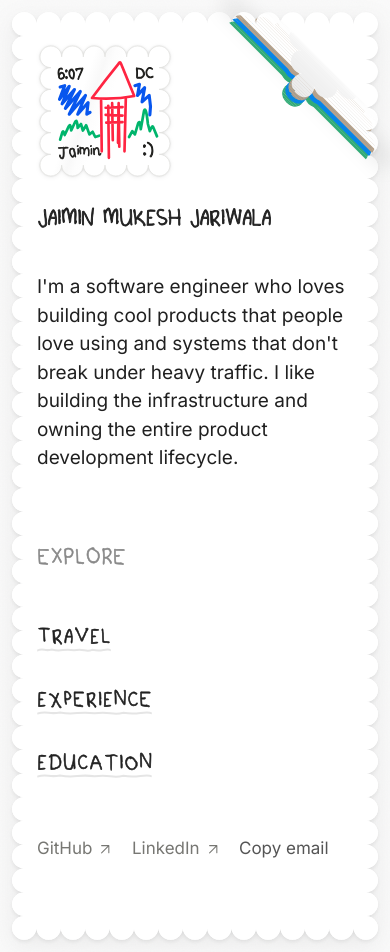
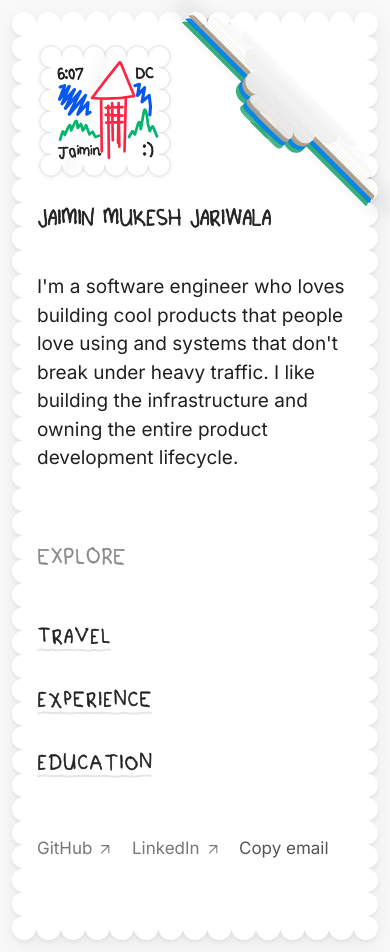
Before and after one commit to jaiminjariwala/jaiminjariwala, a Next.js app in the folder next/: page / in a window 390 px wide. Built offline with nearby package versions, Linux system fonts and the light colour scheme; a web font is replaced by a local one.

Commit message:
Deepen mobile corner curl to show a rounded layered dog-ear

```diff
--- a/next/src/components/PaperPeel.jsx
+++ b/next/src/components/PaperPeel.jsx
@@ -5,13 +5,7 @@ import { clipHalfPlane, scallopedOutline, PAGE_SCALLOP_PERIOD } from "./paperGeo
 import styles from "./PortfolioV2.module.css";
 import referenceMath from "./reference-paper/paperMath";
 import { isPaperSettled, stepPaperSpring, paperReleaseOpens } from "./paperMotion.mjs";
-import { RESTING_PAPER_ANGLE, paperDragPose, stationaryPaperPolygon, nearestPaperAngle, paperRollGrabPolygon, paperOpenK } from "./paperDragGeometry.mjs";
-
-// Keep enough material in the resting curl to show its rounded face on phones.
-function restingPaperK(width){
-  const mobile=width<640;
-  return width-(mobile?24:32)-(mobile?Math.min(160,Math.max(120,width*.36)):Math.min(180,width*.17));
-}
+import { RESTING_PAPER_ANGLE, paperDragPose, stationaryPaperPolygon, nearestPaperAngle, paperRollGrabPolygon, paperOpenK, restingPaperK } from "./paperDragGeometry.mjs";
 
 function openPaperK(s){
   const inset=s.width<640?12:16;
--- a/next/src/components/paperDragGeometry.mjs
+++ b/next/src/components/paperDragGeometry.mjs
@@ -1,4 +1,12 @@
 export const RESTING_PAPER_ANGLE = Math.PI / 4;
+
+export function restingPaperK(width){
+  const mobile=width<640;
+  // More material in the mobile dog-ear reveals a broad rounded face and
+  // several scallops, rather than a narrow ribbon tucked against the corner.
+  const pull=mobile?Math.min(200,Math.max(160,width*.48)):Math.min(180,width*.17);
+  return width-(mobile?24:32)-pull;
+}
 
 export function paperOpenK(width, height, originX, originY, angle, inset=16, {bounds,clearance=100}={}) {
   const nx=-Math.cos(angle),ny=Math.sin(angle);
```
Also changed, not shown: 1 other file (tests, documents, lock files or other folders).
